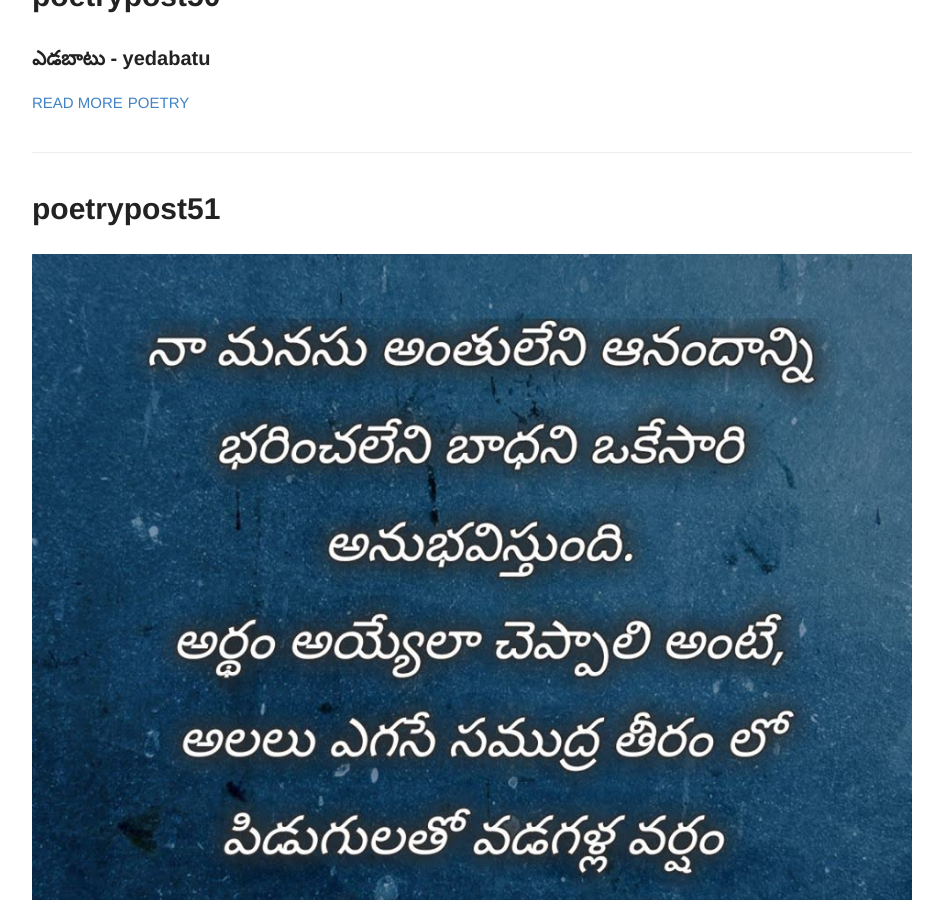
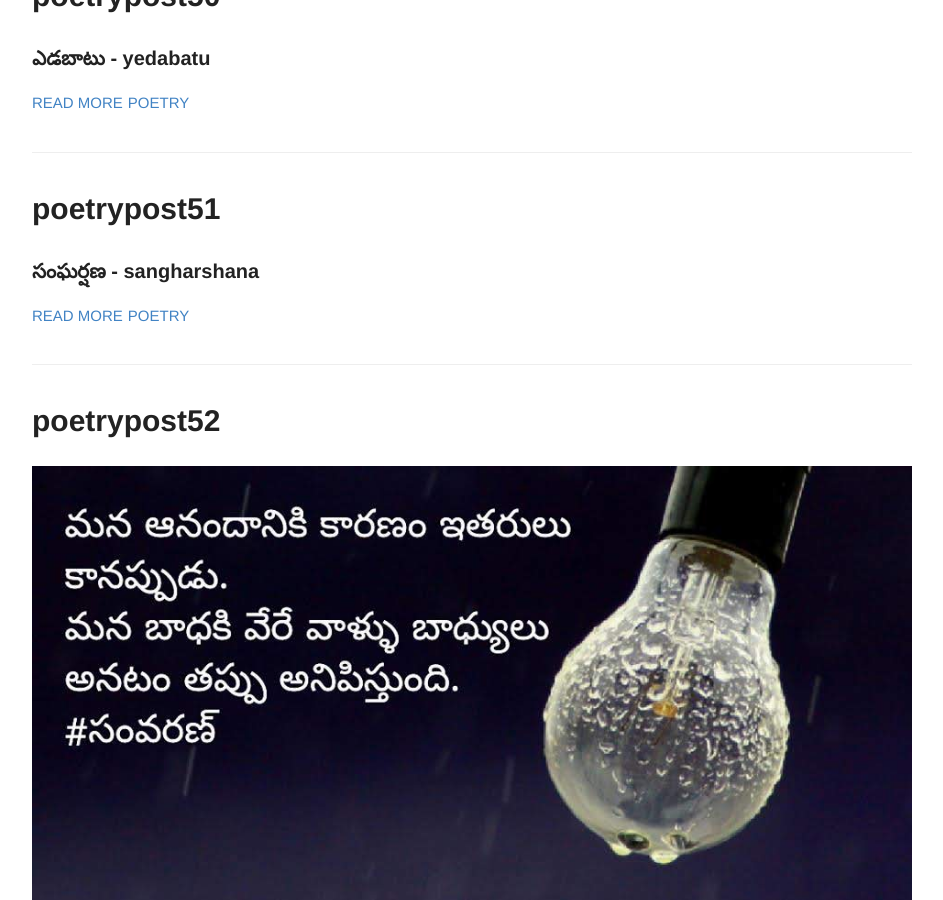
Before and after one commit to rsk/rsk.github.io, a Jekyll site: the page built from index.html, in a window 1280 px wide and 900 px high, scrolled down 13279 px. Shown: the whole window, without its empty margins (168-1111 px from the left). Built offline with Jekyll 4.4.1, drawn with Linux system fonts in a browser that asks for light colours.

Commit message:
update excerpt

```diff
--- a/_posts/2014-6-24-poetrypost51.md
+++ b/_posts/2014-6-24-poetrypost51.md
@@ -2,6 +2,7 @@
 layout: post
 title: poetrypost51
 number: 51
+excerpt: సంఘర్షణ - sangharshana
 tags:
   - poetry
 
```
